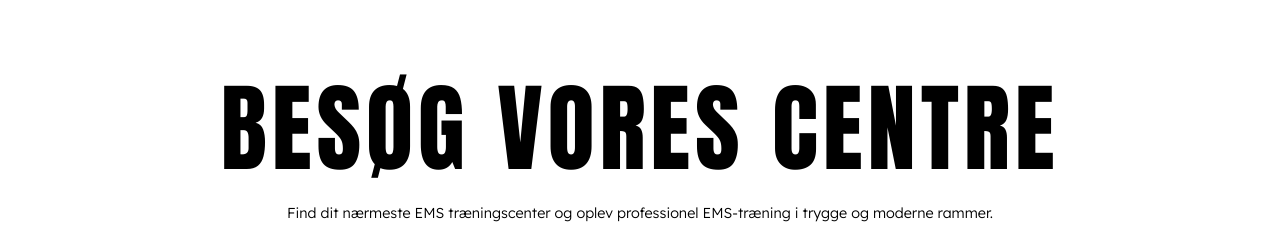
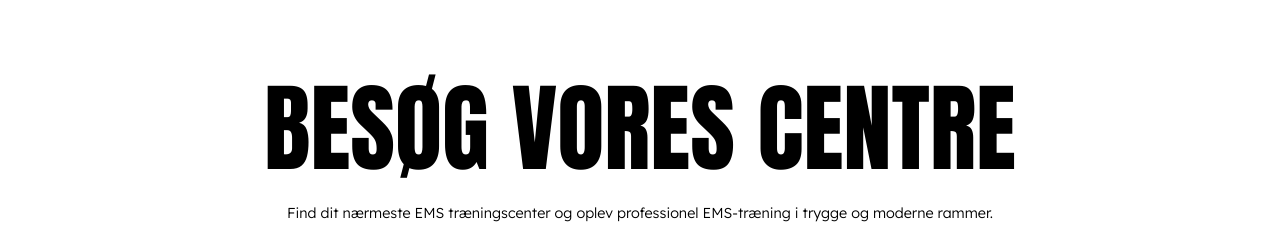
Before and after one commit to oscarlund121/ems-suits, a Next.js app: page /centre in a window 1280 px wide. Shown: the part 138-374 px from the top of the page. Built offline with nearby package versions, Linux system fonts and the light colour scheme.

Commit message:
Removes redundant CSS class in heading element
Simplifies the `<h1>` element by removing an unnecessary `tracking-wider`
class, improving maintainability and ensuring consistent styling.
This change does not affect the visual output.

```diff
--- a/src/app/centre/page.js
+++ b/src/app/centre/page.js
@@ -41,7 +41,7 @@ export default function Centre() {
       <section className="bg-white section-padding">
         <div className="max-w-7xl mx-auto px-4 sm:px-6 lg:px-8 text-center">
           <div className="space-y-8">
-            <h1 className="text-4xl md:text-6xl  uppercase tracking-wider">
+            <h1 className="text-4xl md:text-6xl  uppercase ">
               Besøg Vores Centre
             </h1>
             <div className="space-y-6 leading-relaxed max-w-3xl mx-auto">
```
